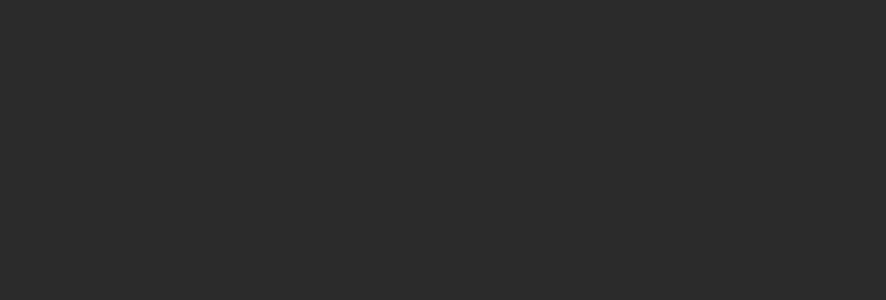
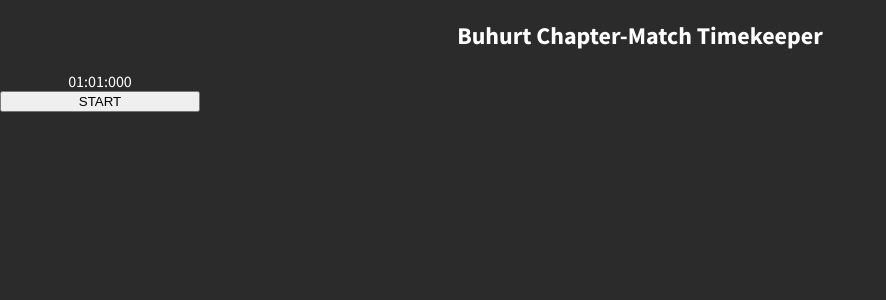
Before and after one commit to acedrow/pw, a React app: page /buhurttimekeeper in a window 1280 px wide. Shown: the top 300 px of the page, without its empty margins (0-886 px from the left). Built offline with nearby package versions, Linux system fonts and the light colour scheme.

Commit message:
timer works

```diff
--- /dev/null
+++ b/src/buhurtTimekeeper/CountdownClock.tsx
@@ -0,0 +1,68 @@
+import { useEffect, useState } from 'react'
+import styled from 'styled-components'
+
+const PRECISION_MS = 100
+
+type CountdownClockProps = {
+  startTimeSeconds: number
+}
+
+const CountdownClock = ({ startTimeSeconds }: CountdownClockProps) => {
+  const [running, setRunning] = useState(false)
+  const [currentMiliseconds, setCurrentMiliseconds] = useState(
+    startTimeSeconds * 1000
+  )
+  const [watch, setWatch] = useState<any>(null)
+
+  const start = () => {
+    if (!running) {
+      setRunning(true)
+      setWatch(
+        setInterval(() => {
+          setCurrentMiliseconds((prevMs) => prevMs - PRECISION_MS)
+        }, PRECISION_MS)
+      )
+    }
+  }
+
+  const stop = () => {
+    if (running) {
+      setRunning(false)
+      clearInterval(watch)
+    }
+  }
+
+  const GetDisplayTime = (timeMs: number) => {
+    const minutes = Math.floor(timeMs / 60000)
+    const seconds = Math.floor((timeMs - minutes * 60000) / 1000)
+    const ms = timeMs - (minutes * 60000 + seconds * 1000)
+    return `${padNumber(minutes, 2)}:${padNumber(seconds, 2)}:${padNumber(
+      ms,
+      3
+    )}`
+  }
+
+  function padNumber(num: number, paddedLength: number): string {
+    const padchar = '0'
+    var pad_char = typeof padchar !== 'undefined' ? padchar : '0'
+    var pad = new Array(1 + paddedLength).join(pad_char)
+    return (pad + num).slice(-pad.length)
+  }
+
+  return (
+    <ClockContainer>
+      {GetDisplayTime(currentMiliseconds)}
+      <button onClick={() => (running ? stop() : start())}>
+        {running ? 'STOP' : 'START'}
+      </button>
+    </ClockContainer>
+  )
+}
+
+const ClockContainer = styled.div`
+  max-width: 200px;
+  display: flex;
+  flex-direction: column;
+`
+
+export default CountdownClock
--- /dev/null
+++ b/src/buhurtTimekeeper/index.tsx
@@ -0,0 +1,17 @@
+import styled from 'styled-components'
+import CountdownClock from './CountdownClock'
+
+const BuhurtTimekeeper = () => {
+  return (
+    <Container>
+      <h2>Buhurt Chapter-Match Timekeeper</h2>
+      <CountdownClock startTimeSeconds={61} />
+    </Container>
+  )
+}
+
+const Container = styled.div`
+  text-align: center;
+`
+
+export default BuhurtTimekeeper
--- a/src/index.tsx
+++ b/src/index.tsx
@@ -1,5 +1,6 @@
 import ReactDOM from 'react-dom'
 import { BrowserRouter as Router, Route, Switch } from 'react-router-dom'
+import BuhurtTimekeeper from './buhurtTimekeeper'
 import Homepage from './home/homepage'
 import GlobalStyle from './styles/globalStyle'
 
@@ -10,6 +11,9 @@
       <Route exact path="/">
         <Homepage />
       </Route>
+      <Route exact path="/buhurttimekeeper">
+        <BuhurtTimekeeper />
+      </Route>
     </Switch>
   </Router>,
   document.getElementById('root')
```
